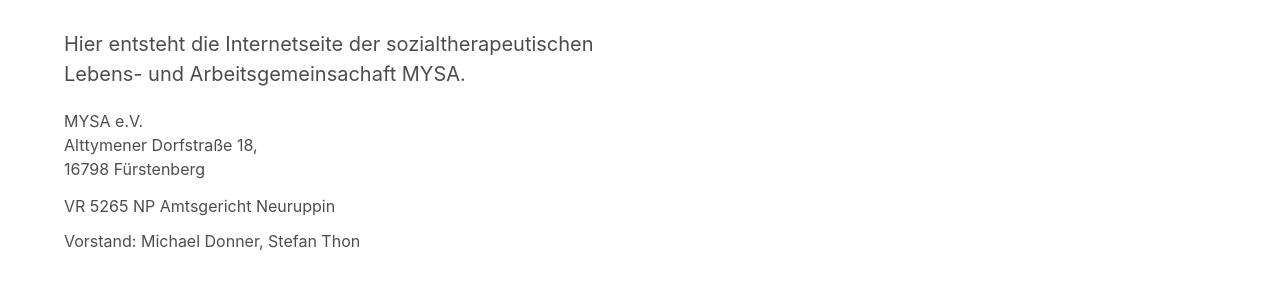
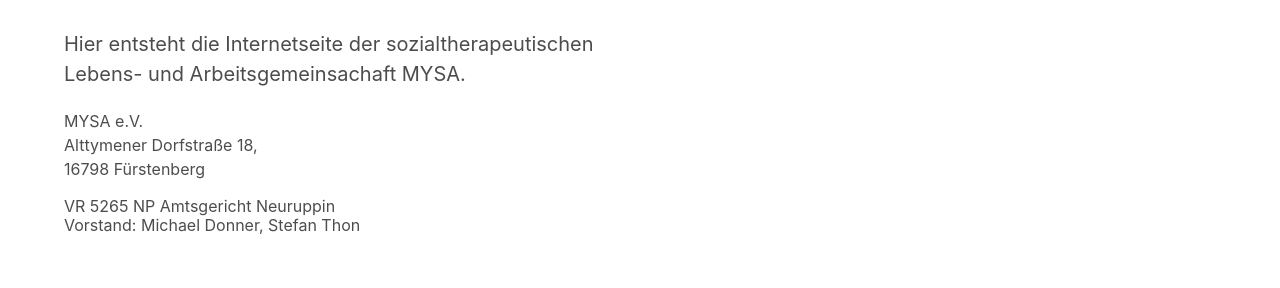
Before and after one commit to mysa-community/www, a plain HTML site: page index.html in a window 1280 px wide. Shown: the part 376-664 px from the top of the page. Drawn offline with nearby package versions, Linux system fonts and the light colour scheme.

Commit message:
Update index.html

```diff
--- a/index.html
+++ b/index.html
@@ -21,8 +21,7 @@
                 </p>
                 <p lass="f5 fw4 b measure lh-copy">
                   VR 5265 NP Amtsgericht Neuruppin
-                </p>
-                <p lass="f5 fw4 b measure lh-copy">
+                  <br>
                   Vorstand: Michael Donner, Stefan Thon
                 </p>
               </div>
```
